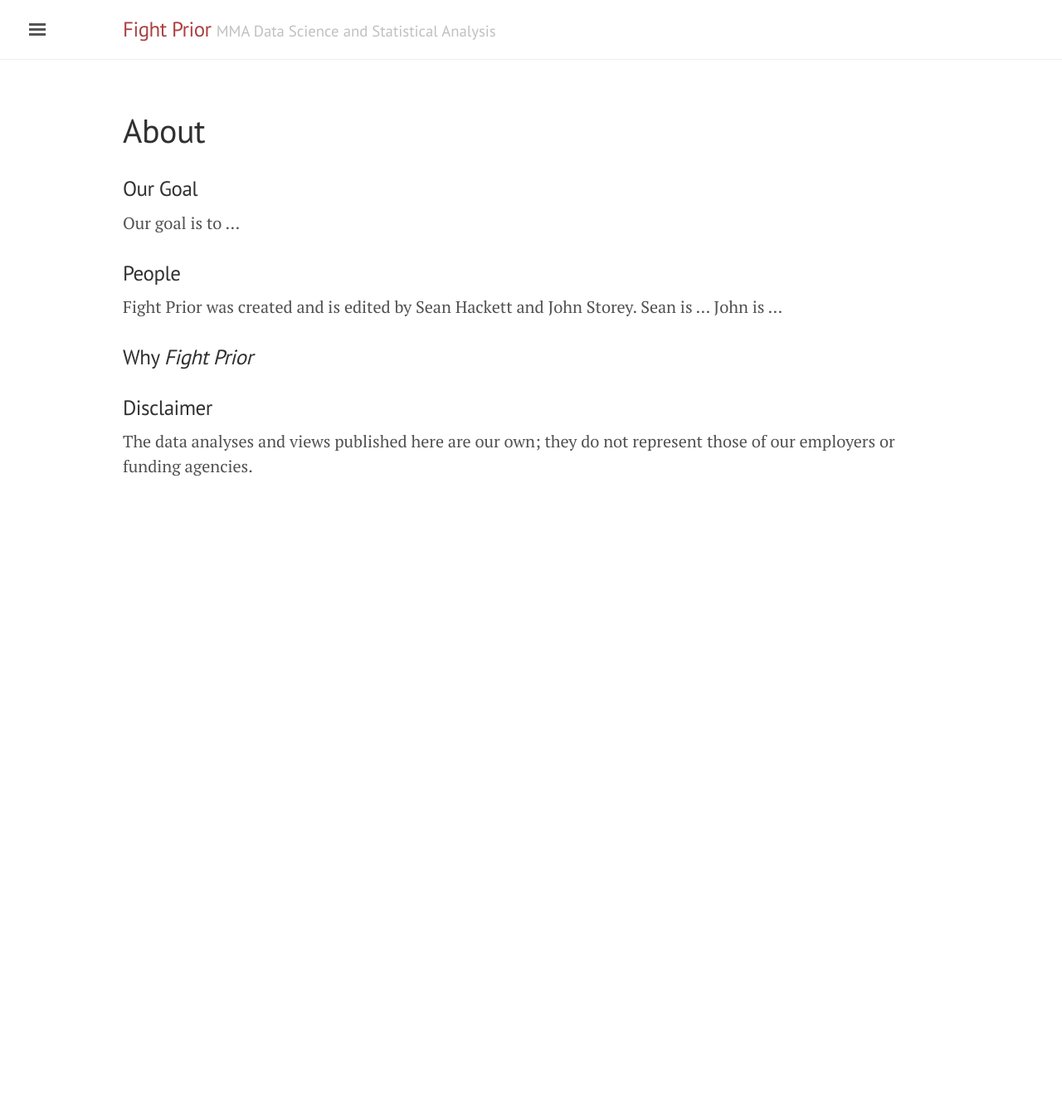
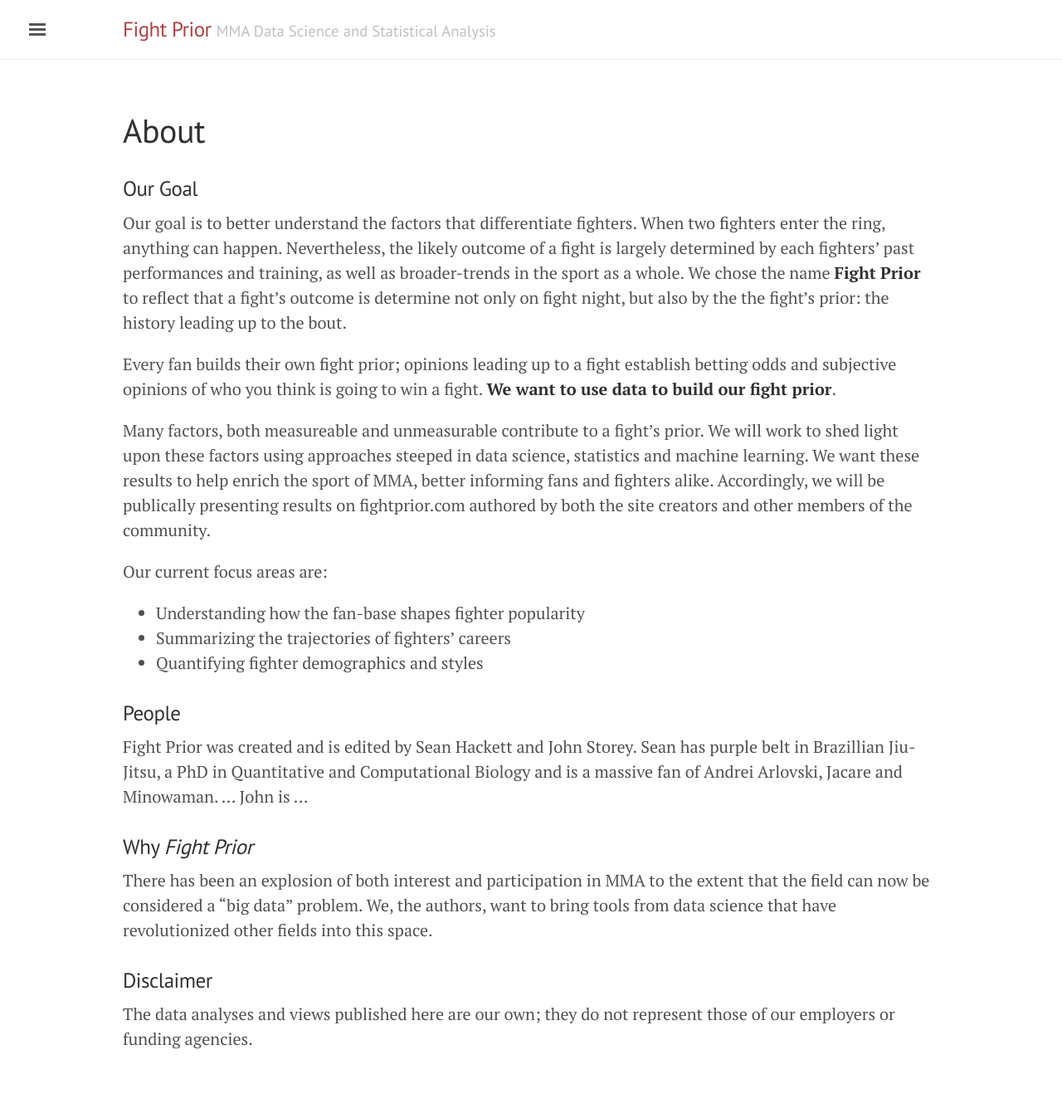
Before and after one commit to fightprior/fightprior.github.io, a Jekyll site: the page built from about.md, in a window 1280 px wide. Shown: the whole page at 83% size. Built offline with Jekyll 4.4.1, drawn with Linux system fonts in a browser that asks for light colours; before the commit the page ends 900 px from its top, so only the background shows below that.

Commit message:
update about

```diff
--- a/about.md
+++ b/about.md
@@ -5,13 +5,26 @@
 
 ### Our Goal
 
-Our goal is to ...
+Our goal is to better understand the factors that differentiate fighters. When two fighters enter the ring, anything can happen. Nevertheless, the likely outcome of a fight is largely determined by each fighters' past performances and training, as well as broader-trends in the sport as a whole. We chose the name **Fight Prior** to reflect that a fight's outcome is determine not only on fight night, but also by the the fight's prior: the history leading up to the bout.
+
+Every fan builds their own fight prior; opinions leading up to a fight establish betting odds and subjective opinions of who you think is going to win a fight. **We want to use data to build our fight prior**.
+
+Many factors, both measureable and unmeasurable contribute to a fight's prior. We will work to shed light upon these factors using approaches steeped in data science, statistics and machine learning. We want these results to help enrich the sport of MMA, better informing fans and fighters alike. Accordingly, we will be publically presenting results on fightprior.com authored by both the site creators and other members of the community.
+
+Our current focus areas are:
+
+- Understanding how the fan-base shapes fighter popularity
+- Summarizing the trajectories of fighters' careers
+- Quantifying fighter demographics and styles
+
 
 ### People
 
-Fight Prior was created and is edited by Sean Hackett and John Storey.  Sean is ... John is ...
+Fight Prior was created and is edited by Sean Hackett and John Storey.  Sean has purple belt in Brazillian Jiu-Jitsu, a PhD in Quantitative and Computational Biology and is a massive fan of Andrei Arlovski, Jacare and Minowaman. ... John is ...
 
 ### Why *Fight Prior*
+
+There has been an explosion of both interest and participation in MMA to the extent that the field can now be considered a "big data" problem. We, the authors, want to bring tools from data science that have revolutionized other fields into this space.
 
 ### Disclaimer
 
```
